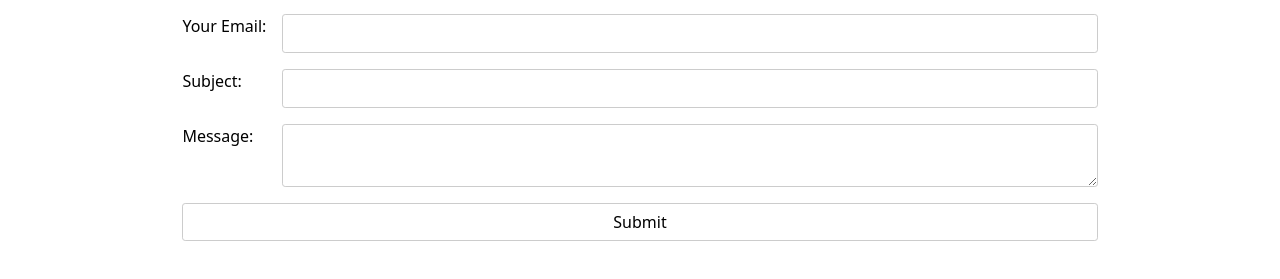
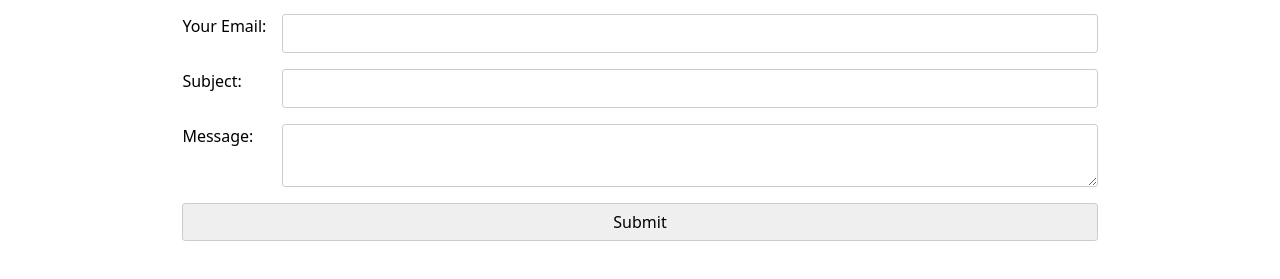
Before and after one commit to jiya-makhija/portfolio, a plain HTML site: page contact/index.html in a window 1280 px wide. Shown: the part 187-466 px from the top of the page. Drawn offline with Linux system fonts and the light colour scheme.

Commit message:
Update style.css

```diff
--- a/style.css
+++ b/style.css
@@ -112,7 +112,7 @@ form button {
   grid-column: 1 / -1;
 }
 
-/*
+
 html.light input,
 html.light textarea,
 html.light select,
@@ -129,7 +129,7 @@ html.dark button {
   background-color: Canvas;
   color: CanvasText;
 }
-*/
+
 input,
 textarea,
 select,
@@ -140,8 +140,6 @@ button {
   box-sizing: border-box;
   border-radius: 0.2em;
   border: 1px solid #ccc;
-  background-color: Canvas;
-  color: CanvasText;
 }
 
 .projects {
```
